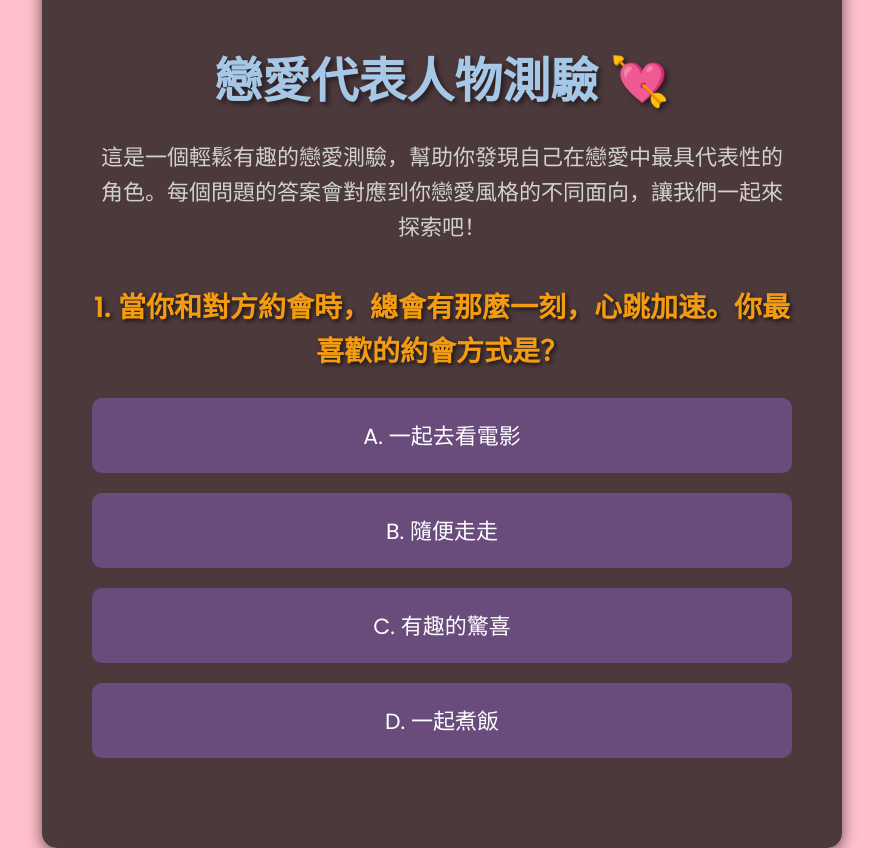
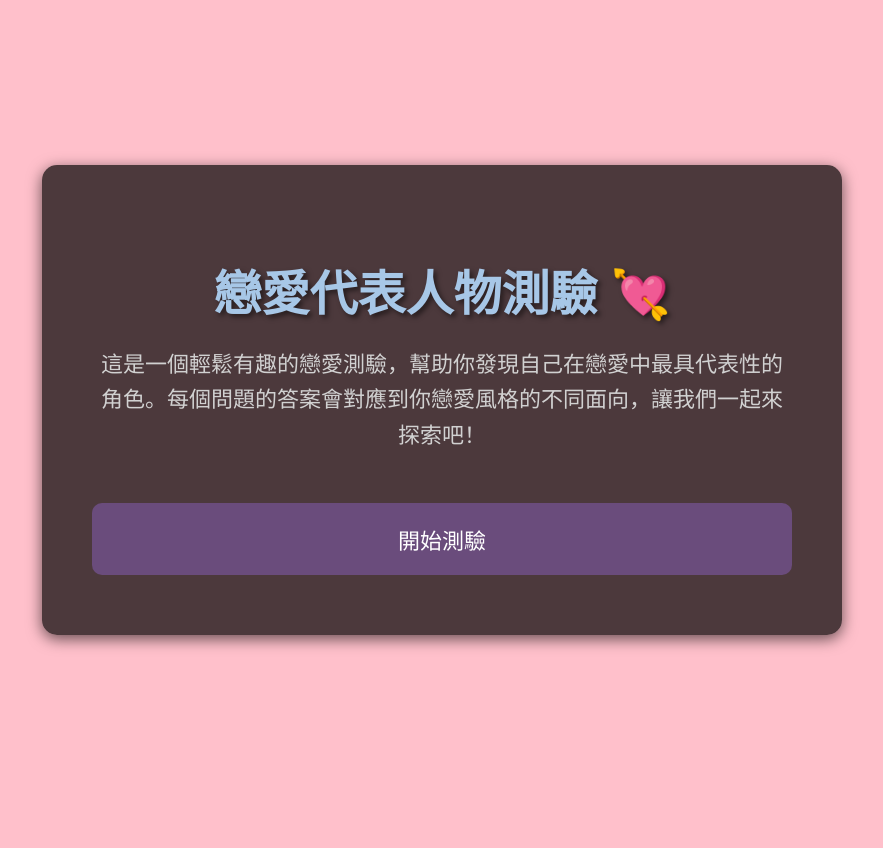
Before and after one commit to 15951357/love-quiz, a plain HTML site: page index.html in a window 1280 px wide. Shown: the whole page, without its empty margins (198-1081 px from the left). After the commit the page ends 800 px from the top, so only its background shows below. Drawn offline with Linux system fonts and the light colour scheme.

Commit message:
index.html

```diff
--- a/index.html
+++ b/index.html
@@ -4,11 +4,9 @@
     <meta charset="UTF-8">
     <meta name="viewport" content="width=device-width, initial-scale=1.0">
     <title>戀愛代表人物測驗</title>
-    <!-- 引入 Google Fonts 中的 Poppins 字體 -->
-    <link href="https://fonts.googleapis.com/css2?family=Poppins:wght@300;400;600&display=swap" rel="stylesheet">
     <style>
         body {
-            font-family: 'Poppins', sans-serif; /* 使用 Poppins 字體 */
+            font-family: Arial, sans-serif;
             padding: 30px;
             margin: 0;
             background-color: #FFC0CB; /* 粉色背景 */
@@ -34,7 +32,6 @@
         h2 {
             font-size: 48px;
             margin-bottom: 20px;
-            font-family: 'Poppins', sans-serif;
             color: #A7C7E7;
             text-shadow: 3px 3px 5px rgba(0, 0, 0, 0.5);
         }
@@ -51,7 +48,6 @@
             color: #F39C12;
             text-shadow: 2px 2px 4px rgba(0, 0, 0, 0.7);
             margin-bottom: 15px;
-            font-family: 'Poppins', sans-serif;
         }
 
         .question {
@@ -69,7 +65,6 @@
             transition: all 0.3s ease-in-out;
             margin: 10px 0;
             width: 100%;
-            font-family: 'Poppins', sans-serif;
         }
 
         button:hover {
@@ -98,7 +93,6 @@
             cursor: pointer;
             margin: 10px;
             transition: 0.3s;
-            font-family: 'Poppins', sans-serif;
         }
 
         #actions button:hover {
@@ -172,10 +166,13 @@
         <h2>戀愛代表人物測驗 💘</h2>
 
         <!-- 顯示測驗敘述 -->
-        <p class="intro">這是一個輕鬆有趣的戀愛測驗，幫助你發現自己在戀愛中最具代表性的角色。每個問題的答案會對應到你戀愛風格的不同面向，讓我們一起來探索吧！</p>
+        <p class="intro" id="intro">這是一個輕鬆有趣的戀愛測驗，幫助你發現自己在戀愛中最具代表性的角色。每個問題的答案會對應到你戀愛風格的不同面向，讓我們一起來探索吧！</p>
+
+        <!-- 開始按鈕 -->
+        <button onclick="startQuiz()">開始測驗</button>
 
         <!-- 問題 1 -->
-        <div class="question" id="q1">
+        <div class="question" id="q1" style="display:none;">
             <h4>1. 當你和對方約會時，總會有那麼一刻，心跳加速。你最喜歡的約會方式是？</h4>
             <button onclick="selectAnswer(1, 'A')">A. 一起去看電影</button>
             <button onclick="selectAnswer(1, 'B')">B. 隨便走走</button>
@@ -185,7 +182,7 @@
 
         <!-- 其他問題會在選擇後顯示 -->
 
-        <div id="result"></div>
+        <div id="result" style="display:none;"></div>
         <div id="actions" style="display:none;">
             <button onclick="copyResult()">📋 複製分享文字</button>
             <button onclick="resetQuiz()">🔁 重新測驗</button>
@@ -196,6 +193,15 @@
         let answers = [];
         let finalResult = '';
 
+        // 開始測驗
+        function startQuiz() {
+            // 隱藏敘述文字並顯示第一題
+            document.getElementById('intro').style.display = 'none';
+            document.querySelector('button').style.display = 'none';
+            document.getElementById('q1').style.display = 'block';
+        }
+
+        // 選擇答案
         function selectAnswer(qNum, choice) {
             answers[qNum - 1] = choice;
             document.getElementById('q' + qNum).style.display = 'none';
@@ -207,6 +213,7 @@
             }
         }
 
+        // 顯示結果
         function showResult() {
             const count = { A: 0, B: 0, C: 0, D: 0 };
             answers.forEach(a => count[a]++);
@@ -237,24 +244,33 @@
             }
 
             document.getElementById('result').innerText = finalResult;
+            document.getElementById('result').style.display = 'block';
             document.getElementById('actions').style.display = 'block';
         }
 
+        // 複製結果
         function copyResult() {
             navigator.clipboard.writeText(finalResult).then(() => {
                 alert('結果已複製到剪貼板！');
             });
         }
 
+        // 重新測驗
         function resetQuiz() {
             answers = [];
             finalResult = '';
             document.getElementById('result').innerText = '';
+            document.getElementById('result').style.display = 'none';
             document.getElementById('actions').style.display = 'none';
 
+            // 重設問題
             for (let i = 1; i <= 10; i++) {
                 document.getElementById('q' + i).style.display = i === 1 ? 'block' : 'none';
             }
+
+            // 顯示敘述文字
+            document.getElementById('intro').style.display = 'block';
+            document.querySelector('button').style.display = 'block';
         }
     </script>
 </body>
```
